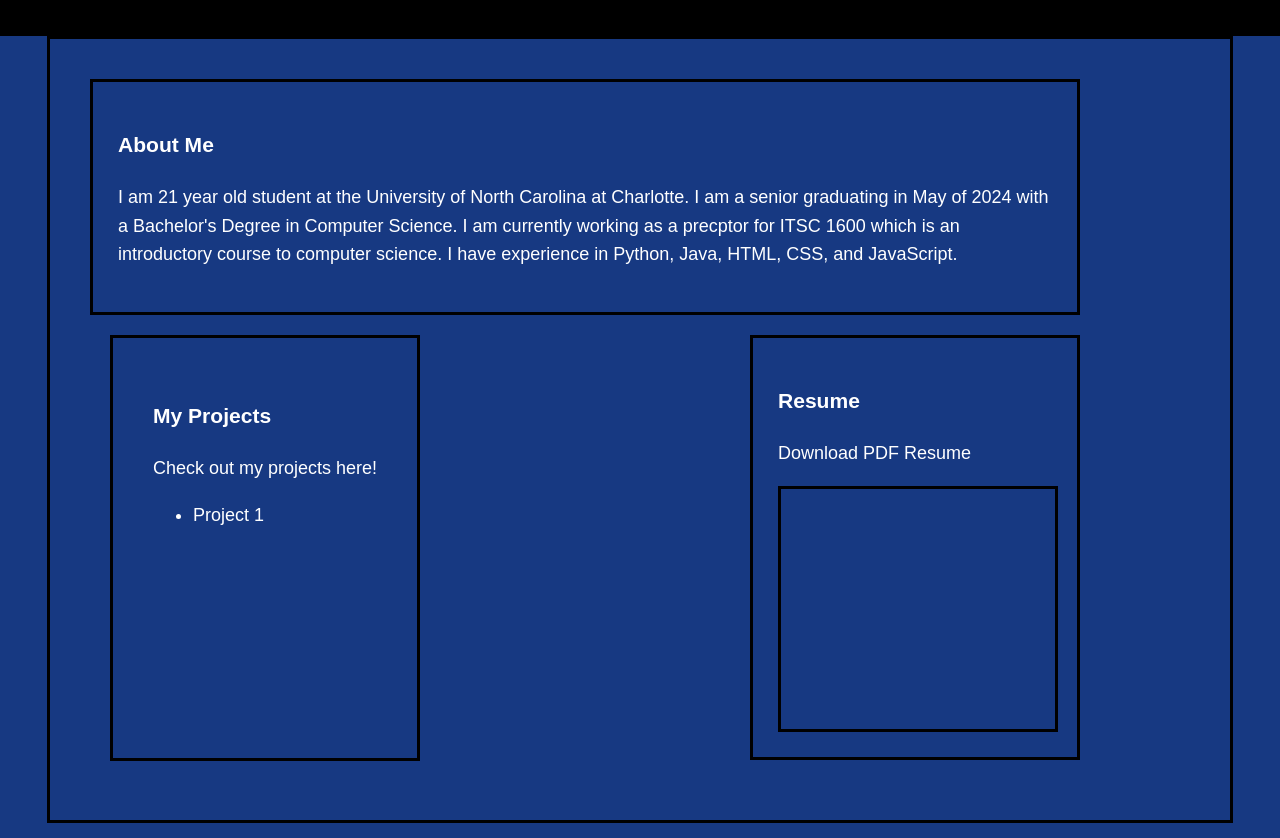
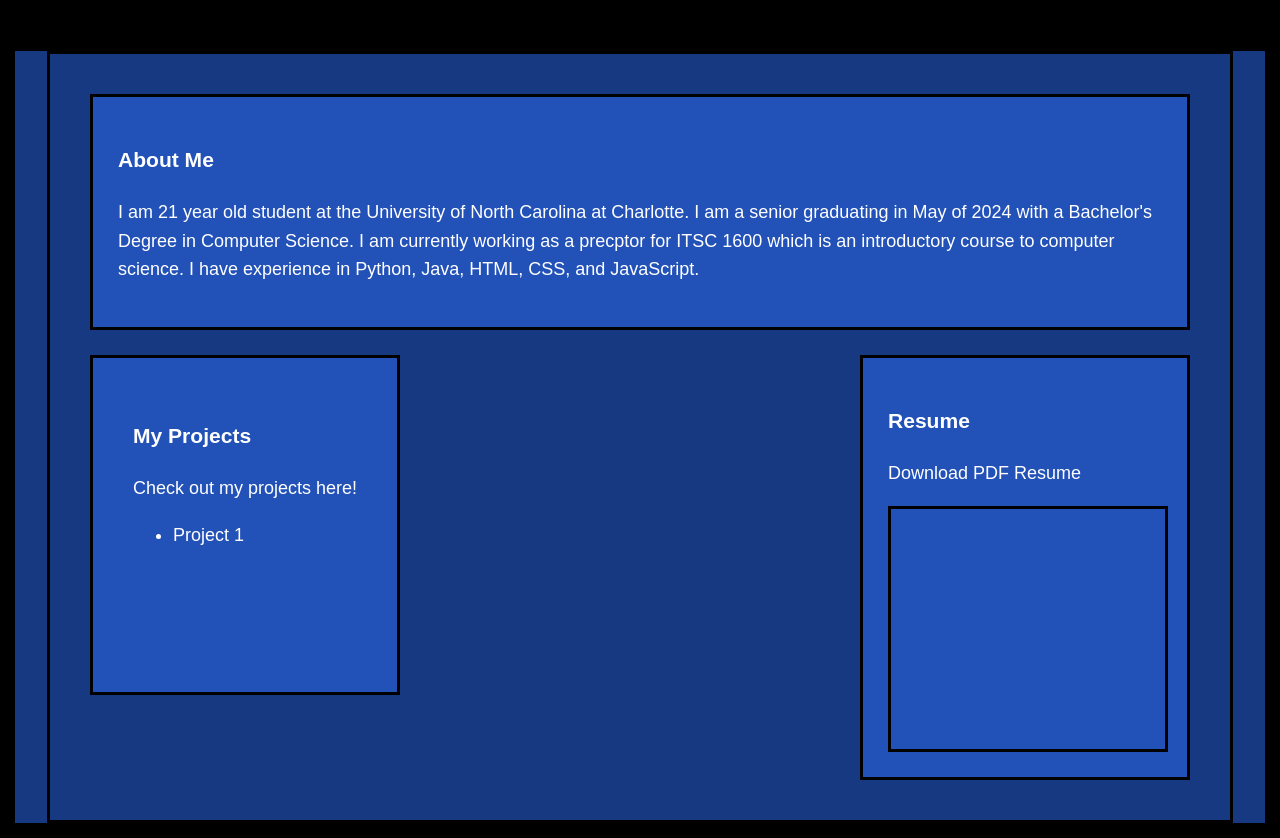
Before and after one commit to HoldenClark/Portfolio, a plain HTML site: page index.html in a window 1280 px wide. Shown: the part 214-1052 px from the top of the page. Drawn offline with Linux system fonts and the light colour scheme.

Commit message:
feat: styling updates

```diff
--- a/index.html
+++ b/index.html
@@ -9,12 +9,12 @@
         body {
             font-family: Arial, sans-serif;
             margin: 0;
-            padding: 0;
+            padding: 20;
             line-height: 1.6;
-            color: black;
             font-size: 18px;
-            color: white;
+            color : white;
             background-color: #173982;
+            border: 15px solid black;
         }
 
         header {
@@ -75,27 +75,26 @@
         .about,
         .resume,
         .custom-section,
-        .myportfolio {
+        .myportfolio,
+        .projects {
             padding: 25px;
             border: 3px solid black;
-            background-color: #173982;
+            background-color: #2251b7;
             box-sizing: border-box;
-            margin-bottom: 20px;
         }
 
         .about {
-            width: 90%;
-            margin-right: 10px;
+            width: 100%;
         }
 
         .myportfolio {
             width: 60%;
-            margin-right: 10px;
         }
 
         .resume {
+            margin-top: 25px;
             width: 30%;
-            margin-right: 110px;
+            float: right;
         }
 
         .custom-section {
@@ -130,10 +129,11 @@
         }
 
         .projects {
-            margin-left: 20px;
+            margin-top: 25px;
             padding: 40px;
             height: 340px;
             border: 3px solid black;
+            float: left;
         }
     </style>
 </head>
```
Lines whose indentation alone changed are shown as unchanged.
